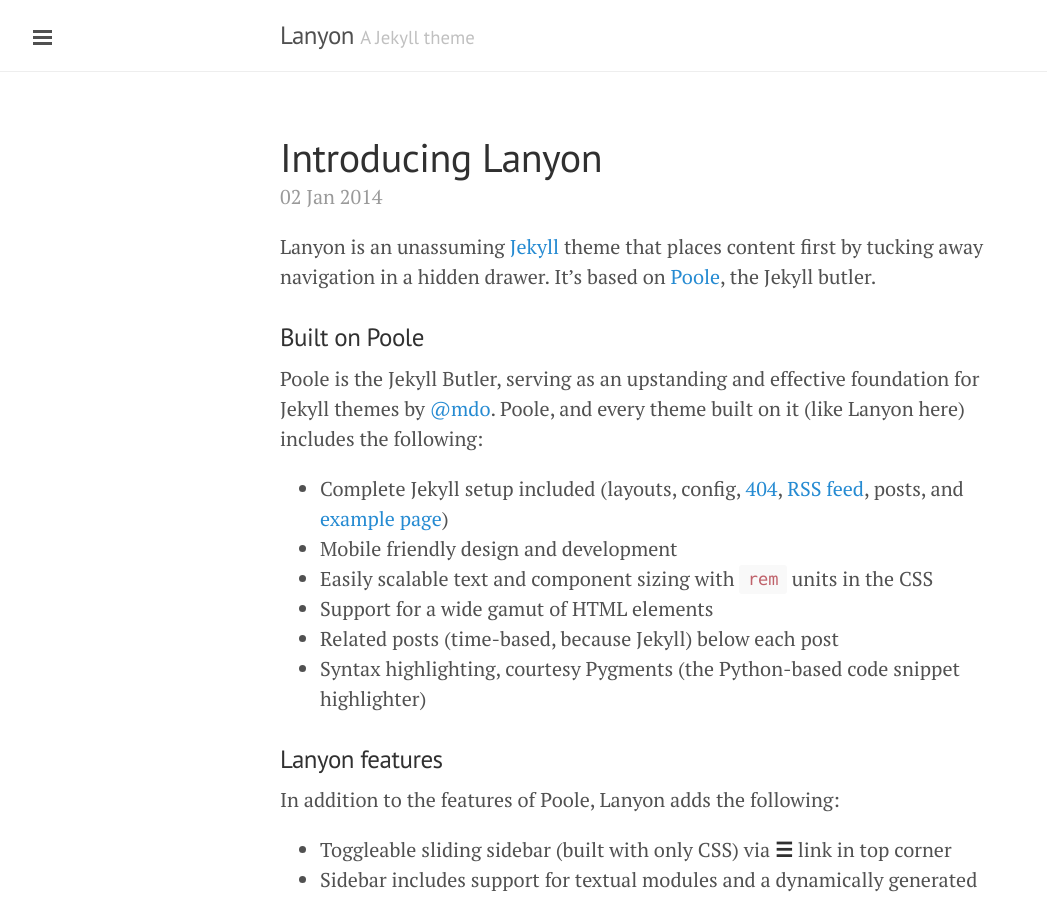
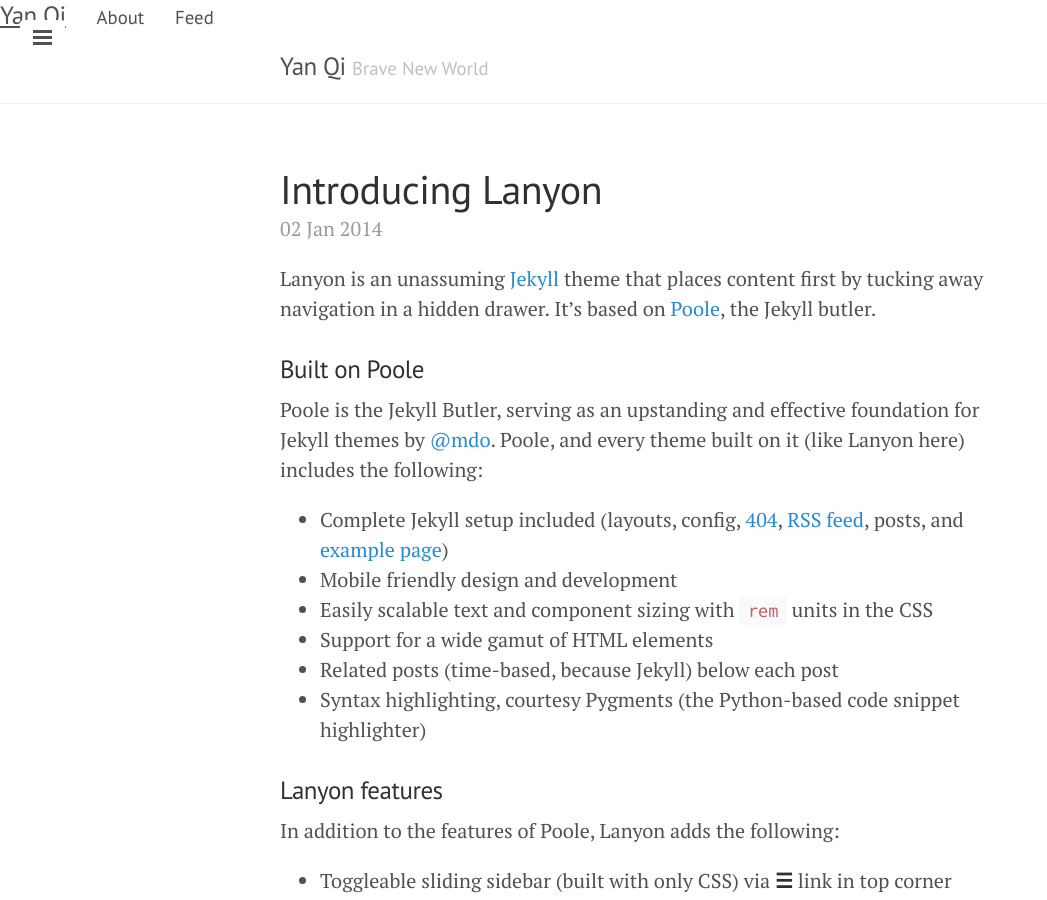
Before and after one commit to yan-qi/yan-qi.github.io, a Jekyll site: the page built from index.html, in a window 1280 px wide and 900 px high. Shown: the whole window, without its empty margins (0-1047 px from the left). Built offline with Jekyll 4.4.1, drawn with Linux system fonts in a browser that asks for light colours; Markdown is read by kramdown in place of the engine named in the settings; the list of posts is cut into pages by our own code.

Commit message:
Small change

```diff
--- a/_config.yml
+++ b/_config.yml
@@ -6,24 +6,16 @@
 permalink:        pretty
 
 # Setup
-title:            Lanyon
-tagline:          'A Jekyll theme'
-description:      'A reserved <a href="http://jekyllrb.com" target="_blank">Jekyll</a> theme that places the utmost gravity on content with a hidden drawer. Made by <a href="https://twitter.com/mdo" target="_blank">@mdo</a>.'
-url:              http://lanyon.getpoole.com
+title:            Yan Qi
+tagline:          'Brave New World'
+description:      'A personal website of Yan Qi'
+url:              http://yan-qi.github.io
 baseurl:          '/'
 paginate:         5
-
-author:
-  name:           'Mark Otto'
-  url:            https://twitter.com/mdo
 
 # Custom vars
 version:          1.0.0
 
-github:
-  repo:           https://github.com/poole/lanyon
-
-
 pages_list:
   About: '/about'
   Feed: '/atom.xml'
--- a/_layouts/default.html
+++ b/_layouts/default.html
@@ -2,7 +2,14 @@
 <html xmlns="http://www.w3.org/1999/xhtml" xml:lang="en" lang="en-us">
 
   {% include head.html %}
+<h3 class="masthead-title">
+	<a href="/" title="Home">{{ site.title }}</a>
 
+	{% for page in site.pages_list %}
+	  &nbsp;&nbsp;&nbsp;
+	  <small><a href="{{ page[1]  }}">{{ page[0] }}</a></small>
+	{% endfor %}
+	</h3>
   <body>
 
     {% include sidebar.html %}
@@ -22,6 +29,9 @@
       <div class="container content">
         {{ content }}
       </div>
+
+	  {% include comments.html %}
+
     </div>
 
     <label for="sidebar-checkbox" class="sidebar-toggle"></label>
@@ -43,16 +53,6 @@
         }, false);
       })(document);
     </script>
-	<h3 class="masthead-title">
-	<a href="/" title="Home">{{ site.title }}</a>
-
-	{% for page in site.pages_list %}
-	  &nbsp;&nbsp;&nbsp;
-	  <small><a href="{{ page[1]  }}">{{ page[0] }}</a></small>
-	{% endfor %}
-	</h3>
-
-	{% include comments.html %}
 
   </body>
 </html>
```
